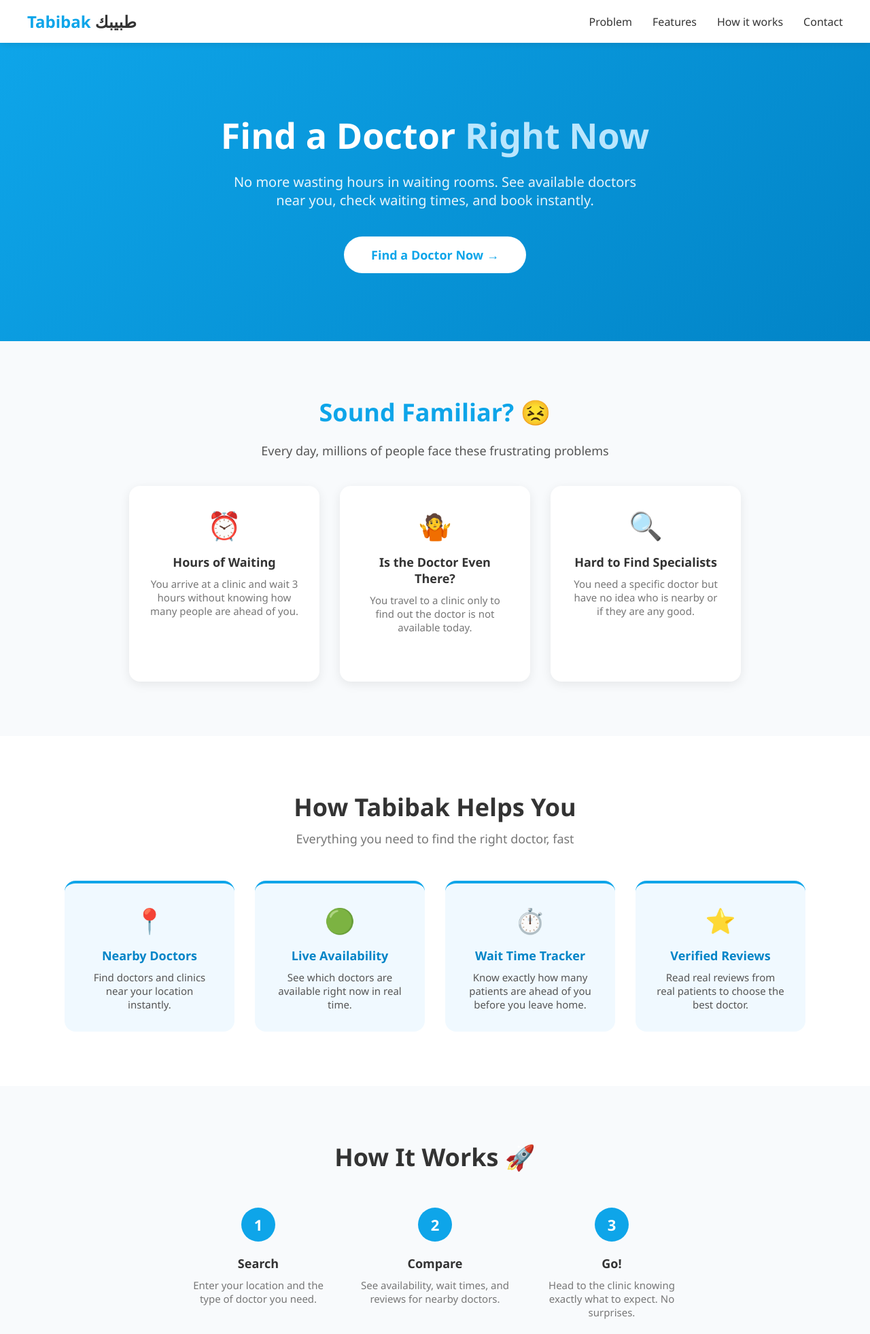
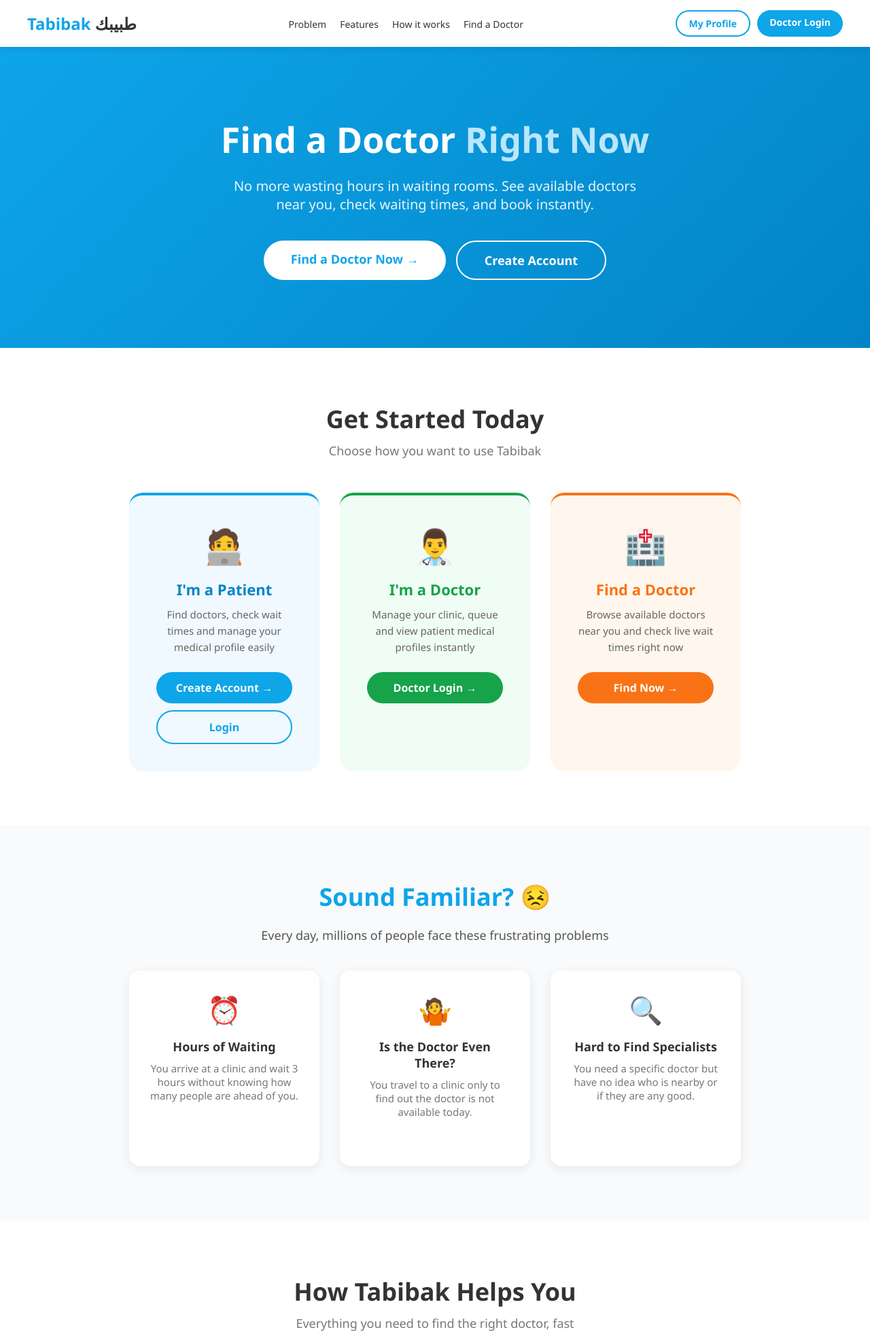
Before and after one commit to yoyo122001yt-ctrl/tabibak, a Flask app: page / in a window 1280 px wide. Shown: the top 1963 px of the page at 68% size. Run offline with Flask 3, Linux system fonts and the light colour scheme.

Commit message:
Update homepage with portal section

```diff
--- a/templates/index.html
+++ b/templates/index.html
@@ -19,12 +19,26 @@
             position: sticky;
             top: 0;
             z-index: 100;
+            flex-wrap: wrap;
+            gap: 10px;
         }
         .logo { font-size: 24px; font-weight: bold; color: #0ea5e9; }
         .logo span { color: #333; }
-        nav ul { list-style: none; display: flex; gap: 30px; }
-        nav ul a { text-decoration: none; color: #333; font-weight: 500; }
+        nav ul { list-style: none; display: flex; gap: 20px; flex-wrap: wrap; }
+        nav ul a { text-decoration: none; color: #333; font-weight: 500; font-size: 14px; }
         nav ul a:hover { color: #0ea5e9; }
+        .nav-btns { display: flex; gap: 10px; }
+        .nav-btn {
+            padding: 8px 18px;
+            border-radius: 50px;
+            font-size: 14px;
+            font-weight: bold;
+            text-decoration: none;
+            transition: transform 0.2s;
+        }
+        .nav-btn:hover { transform: scale(1.05); }
+        .nav-btn-outline { border: 2px solid #0ea5e9; color: #0ea5e9; }
+        .nav-btn-filled { background: #0ea5e9; color: white; }
 
         /* HERO */
         .hero {
@@ -36,6 +50,7 @@
         .hero h1 { font-size: 52px; margin-bottom: 20px; }
         .hero h1 span { color: #bae6fd; }
         .hero p { font-size: 20px; margin-bottom: 40px; opacity: 0.9; max-width: 600px; margin-left: auto; margin-right: auto; }
+        .hero-btns { display: flex; gap: 15px; justify-content: center; flex-wrap: wrap; }
         .btn {
             background: white;
             color: #0ea5e9;
@@ -48,6 +63,75 @@
             transition: transform 0.2s;
         }
         .btn:hover { transform: scale(1.05); }
+        .btn-outline {
+            background: transparent;
+            color: white;
+            border: 2px solid white;
+            padding: 15px 40px;
+            border-radius: 50px;
+            font-size: 18px;
+            font-weight: bold;
+            text-decoration: none;
+            display: inline-block;
+            transition: transform 0.2s;
+        }
+        .btn-outline:hover { transform: scale(1.05); background: rgba(255,255,255,0.1); }
+
+        /* PORTAL SECTION */
+        .portal {
+            padding: 80px 40px;
+            text-align: center;
+            background: white;
+        }
+        .portal h2 { font-size: 36px; margin-bottom: 10px; }
+        .portal .subtitle { color: #777; margin-bottom: 50px; font-size: 18px; }
+        .portal-cards {
+            display: flex;
+            justify-content: center;
+            gap: 30px;
+            flex-wrap: wrap;
+        }
+        .portal-card {
+            border-radius: 20px;
+            padding: 40px;
+            width: 280px;
+            transition: transform 0.2s;
+        }
+        .portal-card:hover { transform: translateY(-5px); }
+        .portal-card .icon { font-size: 50px; margin-bottom: 15px; }
+        .portal-card h3 { font-size: 22px; margin-bottom: 10px; }
+        .portal-card p { color: #666; margin-bottom: 25px; font-size: 15px; line-height: 1.6; }
+        .portal-card .card-btn {
+            display: block;
+            padding: 12px;
+            border-radius: 50px;
+            text-decoration: none;
+            font-weight: bold;
+            margin-bottom: 10px;
+            transition: transform 0.2s;
+        }
+        .portal-card .card-btn:hover { transform: scale(1.03); }
+        .portal-card .card-btn-secondary {
+            display: block;
+            padding: 12px;
+            border-radius: 50px;
+            text-decoration: none;
+            font-weight: bold;
+            border: 2px solid;
+        }
+
+        .patient-card { background: #f0f9ff; border-top: 4px solid #0ea5e9; }
+        .patient-card h3 { color: #0284c7; }
+        .patient-card .card-btn { background: #0ea5e9; color: white; }
+        .patient-card .card-btn-secondary { border-color: #0ea5e9; color: #0ea5e9; }
+
+        .doctor-card { background: #f0fdf4; border-top: 4px solid #16a34a; }
+        .doctor-card h3 { color: #16a34a; }
+        .doctor-card .card-btn { background: #16a34a; color: white; }
+
+        .find-card { background: #fff7ed; border-top: 4px solid #f97316; }
+        .find-card h3 { color: #f97316; }
+        .find-card .card-btn { background: #f97316; color: white; }
 
         /* PROBLEM */
         .problem {
@@ -111,9 +195,7 @@
             gap: 40px;
             flex-wrap: wrap;
         }
-        .step {
-            width: 220px;
-        }
+        .step { width: 220px; }
         .step-number {
             background: #0ea5e9;
             color: white;
@@ -169,15 +251,53 @@
             <li><a href="#problem">Problem</a></li>
             <li><a href="#features">Features</a></li>
             <li><a href="#how">How it works</a></li>
-            <li><a href="#contact">Contact</a></li>
+            <li><a href="/clinics">Find a Doctor</a></li>
         </ul>
+        <div class="nav-btns">
+            <a href="/patient/login" class="nav-btn nav-btn-outline">My Profile</a>
+            <a href="/doctor/login" class="nav-btn nav-btn-filled">Doctor Login</a>
+        </div>
     </nav>
 
     <!-- HERO -->
     <section class="hero">
         <h1>Find a Doctor <span>Right Now</span></h1>
         <p>No more wasting hours in waiting rooms. See available doctors near you, check waiting times, and book instantly.</p>
-        <a href="/clinics" class="btn">Find a Doctor Now →</a>
+        <div class="hero-btns">
+            <a href="/clinics" class="btn">Find a Doctor Now →</a>
+            <a href="/patient/register" class="btn-outline">Create Account</a>
+        </div>
+    </section>
+
+    <!-- PORTAL SECTION -->
+    <section class="portal" id="portal">
+        <h2>Get Started Today</h2>
+        <p class="subtitle">Choose how you want to use Tabibak</p>
+        <div class="portal-cards">
+
+            <div class="portal-card patient-card">
+                <div class="icon">🧑‍💻</div>
+                <h3>I'm a Patient</h3>
+                <p>Find doctors, check wait times and manage your medical profile easily</p>
+                <a href="/patient/register" class="card-btn">Create Account →</a>
+                <a href="/patient/login" class="card-btn-secondary">Login</a>
+            </div>
+
+            <div class="portal-card doctor-card">
+                <div class="icon">👨‍⚕️</div>
+                <h3>I'm a Doctor</h3>
+                <p>Manage your clinic, queue and view patient medical profiles instantly</p>
+                <a href="/doctor/login" class="card-btn">Doctor Login →</a>
+            </div>
+
+            <div class="portal-card find-card">
+                <div class="icon">🏥</div>
+                <h3>Find a Doctor</h3>
+                <p>Browse available doctors near you and check live wait times right now</p>
+                <a href="/clinics" class="card-btn">Find Now →</a>
+            </div>
+
+        </div>
     </section>
 
     <!-- PROBLEM -->
@@ -224,6 +344,11 @@
                 <p>Know exactly how many patients are ahead of you before you leave home.</p>
             </div>
             <div class="feature-card">
+                <div class="icon">📋</div>
+                <h3>Medical Profile</h3>
+                <p>Upload your medical documents and share them with your doctor instantly.</p>
+            </div>
+            <div class="feature-card">
                 <div class="icon">⭐</div>
                 <h3>Verified Reviews</h3>
                 <p>Read real reviews from real patients to choose the best doctor.</p>
@@ -237,16 +362,21 @@
         <div class="steps">
             <div class="step">
                 <div class="step-number">1</div>
-                <h3>Search</h3>
-                <p>Enter your location and the type of doctor you need.</p>
+                <h3>Create Account</h3>
+                <p>Register as a patient and fill in your medical profile.</p>
             </div>
             <div class="step">
                 <div class="step-number">2</div>
-                <h3>Compare</h3>
-                <p>See availability, wait times, and reviews for nearby doctors.</p>
+                <h3>Find a Doctor</h3>
+                <p>Search nearby doctors, see availability and wait times.</p>
             </div>
             <div class="step">
                 <div class="step-number">3</div>
+                <h3>Share Profile</h3>
+                <p>Doctor sees your full medical history before you enter the room.</p>
+            </div>
+            <div class="step">
+                <div class="step-number">4</div>
                 <h3>Go!</h3>
                 <p>Head to the clinic knowing exactly what to expect. No surprises.</p>
             </div>
@@ -256,7 +386,7 @@
     <!-- CONTACT -->
     <section class="contact" id="contact">
         <h2>Want Early Access?</h2>
-        <p>Tabibak is coming soon. Be the first to know when we launch!</p>
+        <p>Tabibak is growing. Be the first to know about new features!</p>
         <a href="mailto:hello@tabibak.com">Get Early Access →</a>
     </section>
 
```
